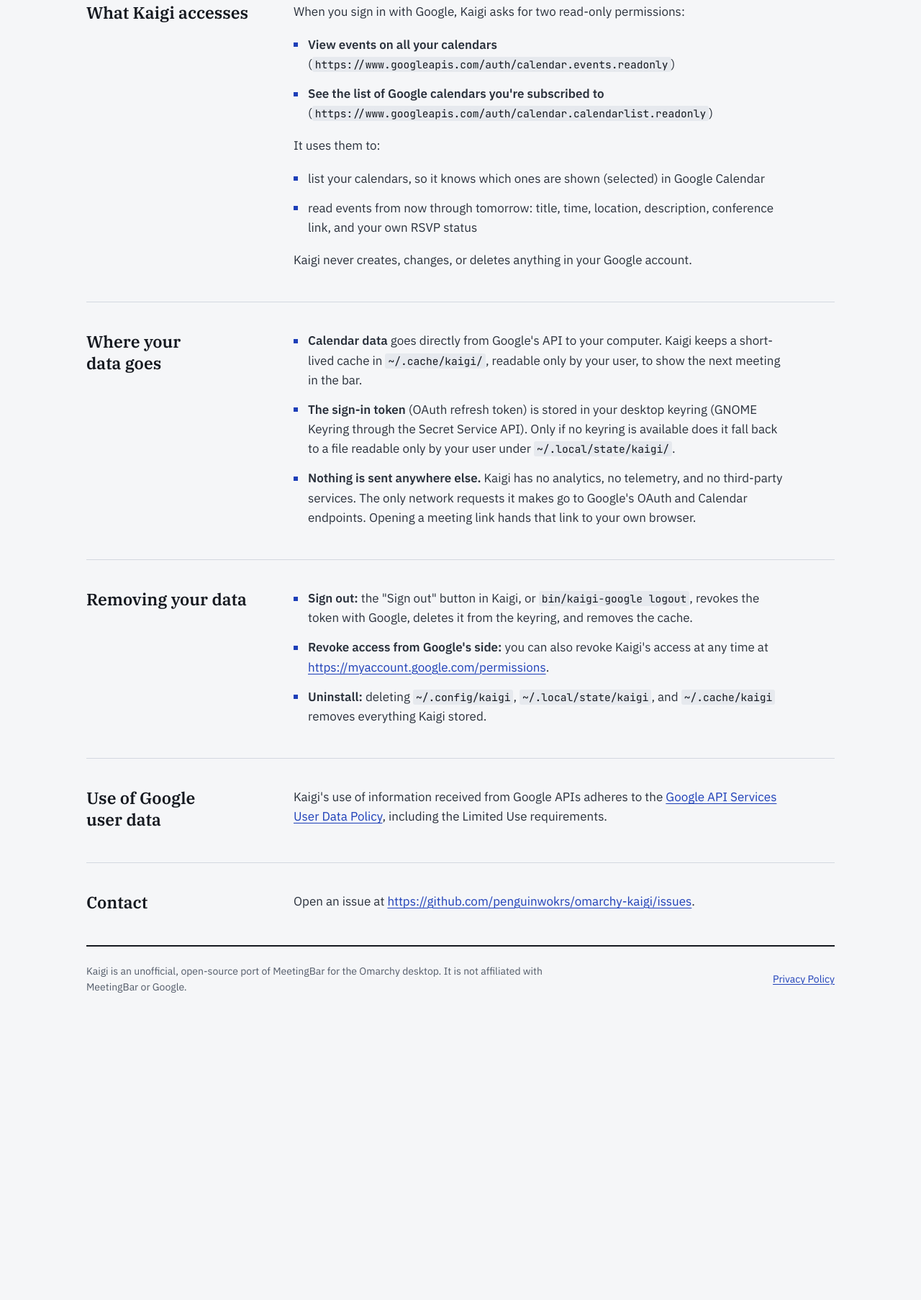
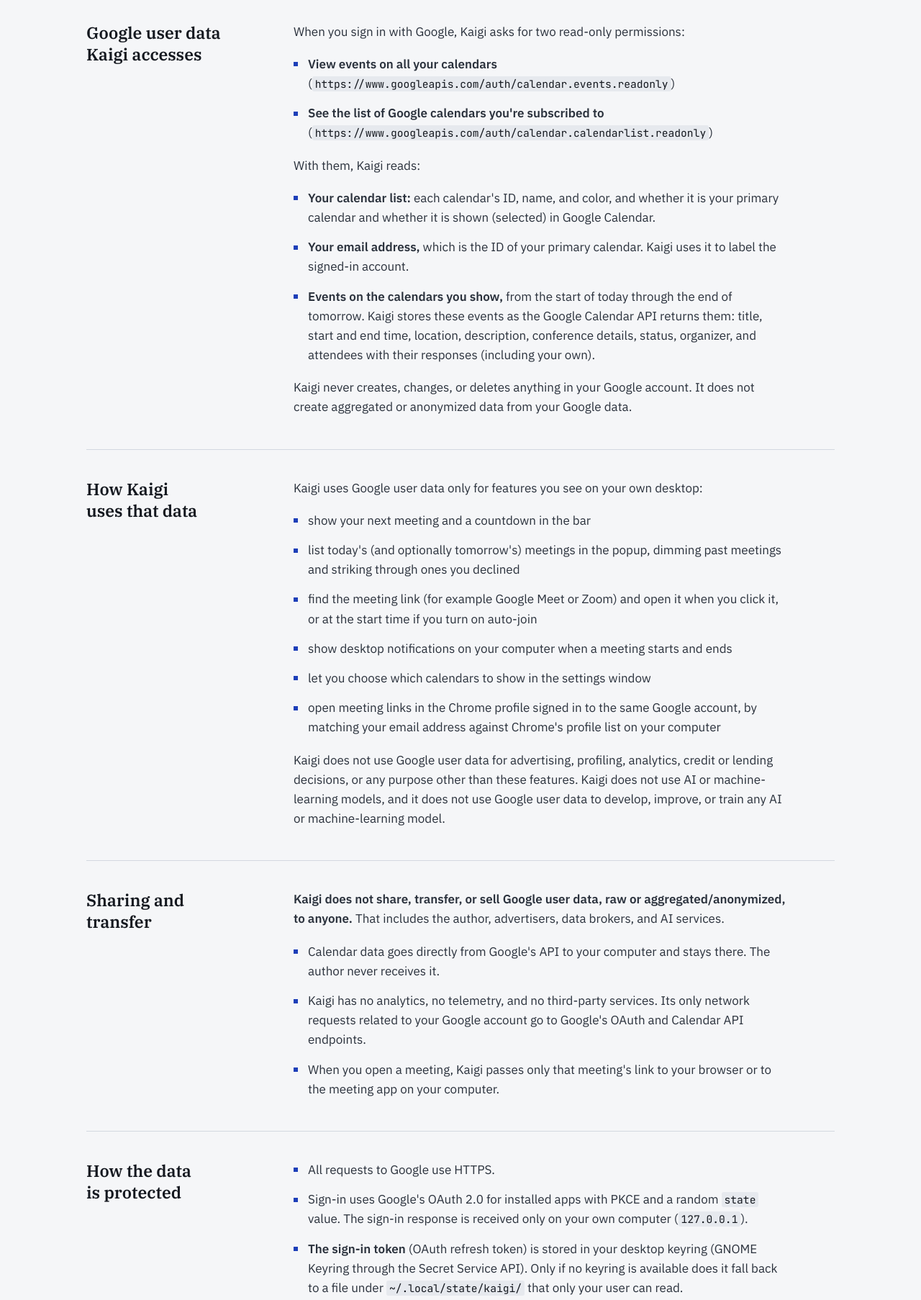
Before and after one commit to penguinwokrs/omarchy-kaigi, a plain HTML site: page docs/privacy.html in a window 1280 px wide. Shown: the part 385-2191 px from the top of the page at 72% size. Before the commit the page ends 1824 px from the top, so only its background shows below. Drawn offline with Linux system fonts and the light colour scheme.

Commit message:
Privacy policy: answer each of Google's verification disclosure items
Separate sections for data accessed, use, sharing, protection, and
retention/deletion. State what the cache actually holds (full event
resources, calendar list, account email), the today-through-tomorrow
window, no sharing or sale of raw or aggregated data, and no AI/ML use.

```diff
--- a/docs/privacy.html
+++ b/docs/privacy.html
@@ -27,10 +27,11 @@
 <div class="doc-head">
 <h1>Kaigi Privacy Policy</h1>
 <p class="lead">Kaigi is an open-source plugin for the Omarchy desktop. It runs entirely on your own computer. It has no server, and the author operates no service that receives your data.</p>
+<p><em>Last updated: November 19, 2026</em></p>
 </div>
 
 <section class="row">
-<h2>What Kaigi accesses</h2>
+<h2>Google user data Kaigi accesses</h2>
 <div class="row-body">
 <p>When you sign in with Google, Kaigi asks for two read-only permissions:</p>
 <ul class="points">
@@ -39,41 +40,83 @@
 <li><strong>See the list of Google calendars you're subscribed to</strong><br>
 (<code>https://www.googleapis.com/auth/<wbr>calendar.calendarlist.readonly</code>)</li>
 </ul>
-<p>It uses them to:</p>
+<p>With them, Kaigi reads:</p>
 <ul class="points">
-<li>list your calendars, so it knows which ones are shown (selected) in Google Calendar</li>
-<li>read events from now through tomorrow: title, time, location, description, conference link, and your own RSVP status</li>
+<li><strong>Your calendar list:</strong> each calendar's ID, name, and color, and whether it is your primary calendar and whether it is shown (selected) in Google Calendar.</li>
+<li><strong>Your email address,</strong> which is the ID of your primary calendar. Kaigi uses it to label the signed-in account.</li>
+<li><strong>Events on the calendars you show,</strong> from the start of today through the end of tomorrow. Kaigi stores these events as the Google Calendar API returns them: title, start and end time, location, description, conference details, status, organizer, and attendees with their responses (including your own).</li>
 </ul>
-<p>Kaigi never creates, changes, or deletes anything in your Google account.</p>
+<p>Kaigi never creates, changes, or deletes anything in your Google account. It does not create aggregated or anonymized data from your Google data.</p>
 </div>
 </section>
 
 <section class="row">
-<h2>Where your data goes</h2>
+<h2>How Kaigi uses that data</h2>
 <div class="row-body">
+<p>Kaigi uses Google user data only for features you see on your own desktop:</p>
 <ul class="points">
-<li><strong>Calendar data</strong> goes directly from Google's API to your computer. Kaigi keeps a short-lived cache in <code>~/.cache/kaigi/</code>, readable only by your user, to show the next meeting in the bar.</li>
-<li><strong>The sign-in token</strong> (OAuth refresh token) is stored in your desktop keyring (GNOME Keyring through the Secret Service API). Only if no keyring is available does it fall back to a file readable only by your user under <code>~/.local/state/kaigi/</code>.</li>
-<li><strong>Nothing is sent anywhere else.</strong> Kaigi has no analytics, no telemetry, and no third-party services. The only network requests it makes go to Google's OAuth and Calendar endpoints. Opening a meeting link hands that link to your own browser.</li>
+<li>show your next meeting and a countdown in the bar</li>
+<li>list today's (and optionally tomorrow's) meetings in the popup, dimming past meetings and striking through ones you declined</li>
+<li>find the meeting link (for example Google Meet or Zoom) and open it when you click it, or at the start time if you turn on auto-join</li>
+<li>show desktop notifications on your computer when a meeting starts and ends</li>
+<li>let you choose which calendars to show in the settings window</li>
+<li>open meeting links in the Chrome profile signed in to the same Google account, by matching your email address against Chrome's profile list on your computer</li>
+</ul>
+<p>Kaigi does not use Google user data for advertising, profiling, analytics, credit or lending decisions, or any purpose other than these features. Kaigi does not use AI or machine-learning models, and it does not use Google user data to develop, improve, or train any AI or machine-learning model.</p>
+</div>
+</section>
+
+<section class="row">
+<h2>Sharing and transfer</h2>
+<div class="row-body">
+<p><strong>Kaigi does not share, transfer, or sell Google user data, raw or aggregated/anonymized, to anyone.</strong> That includes the author, advertisers, data brokers, and AI services.</p>
+<ul class="points">
+<li>Calendar data goes directly from Google's API to your computer and stays there. The author never receives it.</li>
+<li>Kaigi has no analytics, no telemetry, and no third-party services. Its only network requests related to your Google account go to Google's OAuth and Calendar API endpoints.</li>
+<li>When you open a meeting, Kaigi passes only that meeting's link to your browser or to the meeting app on your computer.</li>
 </ul>
 </div>
 </section>
 
 <section class="row">
-<h2>Removing your data</h2>
+<h2>How the data is protected</h2>
 <div class="row-body">
 <ul class="points">
-<li><strong>Sign out:</strong> the "Sign out" button in Kaigi, or <code>bin/kaigi-google logout</code>, revokes the token with Google, deletes it from the keyring, and removes the cache.</li>
-<li><strong>Revoke access from Google's side:</strong> you can also revoke Kaigi's access at any time at <a href="https://myaccount.google.com/permissions">https://myaccount.google.com/permissions</a>.</li>
+<li>All requests to Google use HTTPS.</li>
+<li>Sign-in uses Google's OAuth 2.0 for installed apps with PKCE and a random <code>state</code> value. The sign-in response is received only on your own computer (<code>127.0.0.1</code>).</li>
+<li><strong>The sign-in token</strong> (OAuth refresh token) is stored in your desktop keyring (GNOME Keyring through the Secret Service API). Only if no keyring is available does it fall back to a file under <code>~/.local/state/kaigi/</code> that only your user can read.</li>
+<li>Short-lived access tokens are kept in memory and never written to disk.</li>
+<li>Kaigi's cache (<code>~/.cache/kaigi/</code>) and state (<code>~/.local/state/kaigi/</code>) files are created so that only your user account can read them (mode 0600).</li>
+<li>Kaigi asks only for read-only permissions, and its source code is public so anyone can check what it does.</li>
+</ul>
+</div>
+</section>
+
+<section class="row">
+<h2>Retention and deletion</h2>
+<div class="row-body">
+<ul class="points">
+<li><strong>Calendar cache:</strong> the events and calendar list described above are kept in <code>~/.cache/kaigi/</code> so the bar can update without contacting Google every minute. The cache covers only today and tomorrow, and Kaigi replaces it on every refresh (every 5 minutes by default). It stays on your computer until you sign out or delete it.</li>
+<li><strong>Account details:</strong> your email address and the refresh token are kept until you sign out.</li>
+<li><strong>Sign out:</strong> the "Sign out" button in Kaigi, or <code>bin/kaigi-google logout</code>, revokes the token with Google, deletes it from the keyring, removes the account from Kaigi's settings, and deletes that account's calendar cache.</li>
+<li><strong>Revoke access from Google's side:</strong> you can revoke Kaigi's access at any time at <a href="https://myaccount.google.com/permissions">https://myaccount.google.com/permissions</a>. Kaigi then can no longer read your calendar. To also remove data already cached on your computer, sign out in Kaigi or delete the folders below.</li>
 <li><strong>Uninstall:</strong> deleting <code>~/.config/kaigi</code>, <code>~/.local/state/kaigi</code>, and <code>~/.cache/kaigi</code> removes everything Kaigi stored.</li>
 </ul>
+<p>Because the author never receives your data, there is nothing stored elsewhere to delete.</p>
 </div>
 </section>
 
 <section class="row">
 <h2>Use of Google user data</h2>
 <div class="row-body">
-<p>Kaigi's use of information received from Google APIs adheres to the <a href="https://developers.google.com/terms/api-services-user-data-policy">Google API Services User Data Policy</a>, including the Limited Use requirements.</p>
+<p>Kaigi's use and transfer of information received from Google APIs adheres to the <a href="https://developers.google.com/terms/api-services-user-data-policy">Google API Services User Data Policy</a>, including the Limited Use requirements.</p>
+</div>
+</section>
+
+<section class="row">
+<h2>Changes to this policy</h2>
+<div class="row-body">
+<p>Changes are published on this page, with the date at the top updated. The history of every change is in the <a href="https://github.com/penguinwokrs/omarchy-kaigi/commits/main/PRIVACY.md">source repository</a>.</p>
 </div>
 </section>
 
```
Also changed, not shown: 1 other file.
